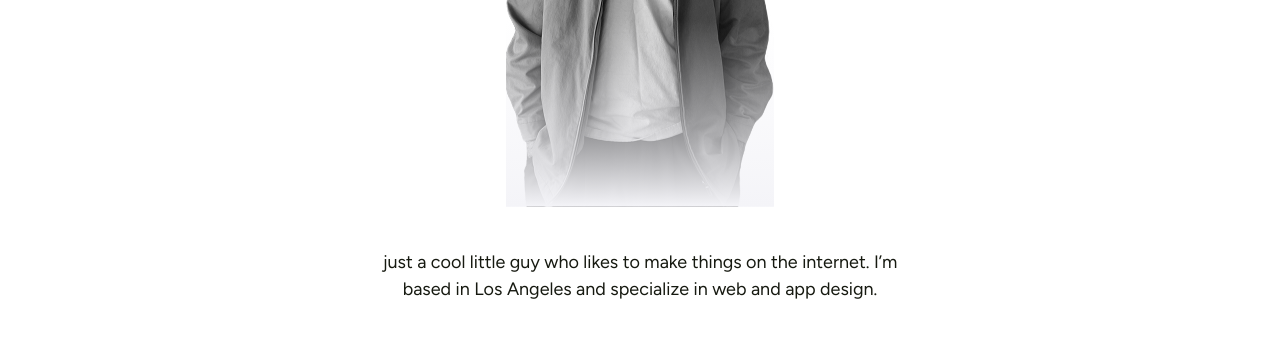
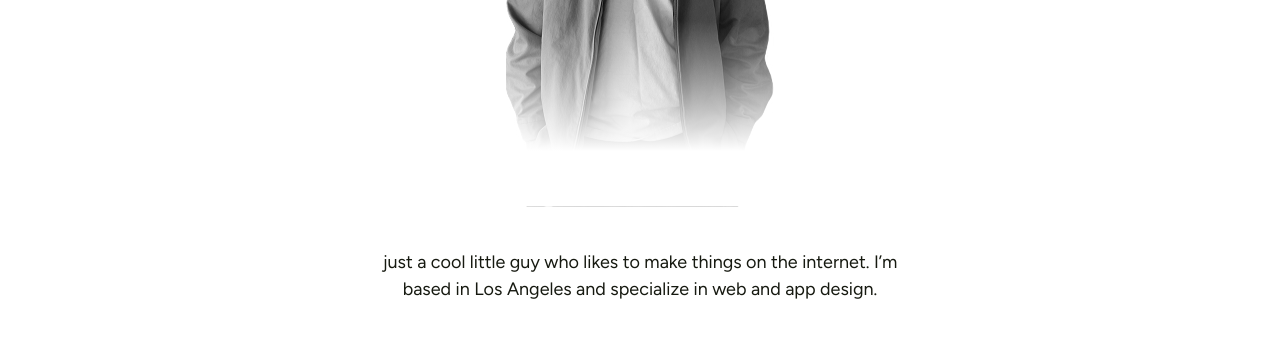
Before and after one commit to jacobcasas/portfolio-site, a website built with Vite: page index.html in a window 1280 px wide. Shown: the part 454-792 px from the top of the page. Built offline with nearby package versions, Linux system fonts and the light colour scheme; a web font is replaced by a local one.

Commit message:
gradient looked weird on hero img

```diff
--- a/src/css/pages/home.css
+++ b/src/css/pages/home.css
@@ -46,7 +46,7 @@
     left: 0;
     height: 40%;
     width: 100%;
-    background: linear-gradient(to top, #f4f4f8, transparent);
+    background: linear-gradient(to top, #ffffff 30%, transparent 100%);
     z-index: 3;
     pointer-events: none;
 }
```
